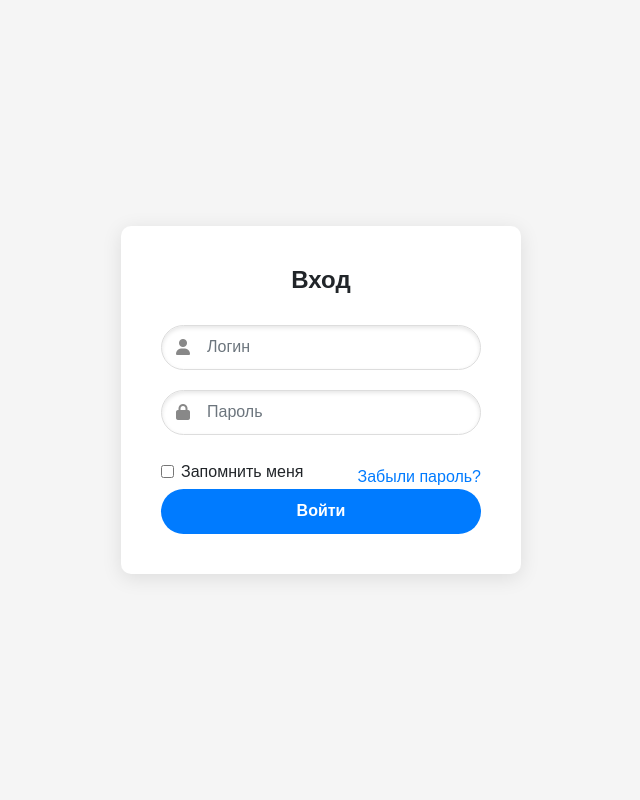
After one commit to ShootkaXd/Squid_controller, a Flask app: template templates/login2.html in a window 1280 px wide. The commit adds this page. Shown: the whole page, without its empty margins (319-959 px from the left). Run offline with Flask 3, Linux system fonts and the light colour scheme; the template is opened without the code that fills it: values that come from a table or form of the project are taken from there, others are empty; some libraries are stand-ins or nearby versions.

Commit message:
add login2

```diff
--- a/templates/index.html
+++ b/templates/index.html
@@ -25,13 +25,13 @@
                     <a class="nav-link" href="#" data-url="/users">Главная</a>
                 </li>
                 <li class="nav-item">
-                    <a class="nav-link" href="#" data-url="/blocked_sites">Заблокированные сайты</a>
+                    <a class="nav-link disabled" href="#" data-url="/blocked_sites">Заблокированные сайты (в разработке)</a>
                 </li>
                 <li class="nav-item">
-                    <a class="nav-link" href="#" data-url="/monitoring">Мониторинг (в разработке)</a>
+                    <a class="nav-link disabled" href="#" data-url="/monitoring">Мониторинг (в разработке)</a>
                 </li>
                 <li class="nav-item">
-                    <a class="nav-link" href="#" data-url="/system">О системе (в разработке)</a>
+                    <a class="nav-link disabled" href="#" data-url="/system">О системе (в разработке)</a>
                 </li>
             </ul>
         </div>
--- /dev/null
+++ b/templates/login2.html
@@ -0,0 +1,131 @@
+<!-- login.html -->
+
+<!DOCTYPE html>
+<html lang="en">
+<head>
+    <meta charset="UTF-8">
+    <meta name="viewport" content="width=device-width, initial-scale=1.0">
+    <title>Login</title>
+    <link rel="stylesheet" href="https://stackpath.bootstrapcdn.com/bootstrap/4.5.2/css/bootstrap.min.css">
+    <link rel="stylesheet" href="https://cdnjs.cloudflare.com/ajax/libs/font-awesome/6.0.0-beta3/css/all.min.css">
+    <style>
+        body {
+            background-color: #f5f5f5;
+            font-family: 'Arial', sans-serif;
+            display: flex;
+            justify-content: center;
+            align-items: center;
+            height: 100vh;
+        }
+
+        .login-container {
+            background-color: white;
+            border-radius: 10px;
+            box-shadow: 0px 4px 20px rgba(0, 0, 0, 0.1);
+            padding: 40px;
+            max-width: 400px;
+            width: 100%;
+        }
+
+        h1 {
+            text-align: center;
+            margin-bottom: 30px;
+            font-size: 24px;
+            font-weight: bold;
+        }
+
+        .form-group input {
+            height: 45px;
+            border-radius: 25px;
+            padding-left: 45px;
+            border: 1px solid #ddd;
+            box-shadow: inset 0 2px 4px rgba(0, 0, 0, 0.1);
+        }
+
+        .form-group i {
+            position: absolute;
+            left: 15px;
+            top: 50%;
+            transform: translateY(-50%);
+            color: #888;
+        }
+
+        .form-group {
+            position: relative;
+            margin-bottom: 20px;
+        }
+
+        .btn-primary {
+            width: 100%;
+            height: 45px;
+            border-radius: 25px;
+            background-color: #007bff;
+            border: none;
+            font-size: 16px;
+            font-weight: bold;
+        }
+
+        .btn-primary:hover {
+            background-color: #0056b3;
+        }
+
+        .forgot-password {
+            text-align: right;
+            display: block;
+            margin-top: 10px;
+            color: #007bff;
+        }
+
+        .forgot-password:hover {
+            text-decoration: underline;
+        }
+
+        .remember-me {
+            display: flex;
+            align-items: center;
+            justify-content: space-between;
+        }
+    </style>
+</head>
+<body>
+
+    <div class="login-container">
+        <h1>Вход</h1>
+        {% with messages = get_flashed_messages() %}
+            {% if messages %}
+                <div class="alert alert-danger" role="alert">
+                    <ul class="mb-0">
+                        {% for message in messages %}
+                            <li>{{ message }}</li>
+                        {% endfor %}
+                    </ul>
+                </div>
+            {% endif %}
+        {% endwith %}
+        <form method="post" action="/">
+            {{ form.hidden_tag() }}
+
+            <div class="form-group">
+                <i class="fas fa-user"></i>
+                {{ form.user_id(placeholder="Логин", class="form-control", pattern="^[^\\s]+$") }}
+            </div>
+
+            <div class="form-group">
+                <i class="fas fa-lock"></i>
+                {{ form.password(placeholder="Пароль", class="form-control", pattern="^[^\\s]+$") }}
+            </div>
+
+            <div class="remember-me">
+                <div class="form-check">
+                    <input type="checkbox" class="form-check-input" id="rememberMe" name="remember">
+                    <label class="form-check-label" for="rememberMe">Запомнить меня</label>
+                </div>
+                <a href="#" class="forgot-password">Забыли пароль?</a>
+            </div>
+
+            <button type="submit" class="btn btn-primary">Войти</button>
+        </form>
+    </div>
+
+</body>
+</html>
```
Also changed, not shown: templates/login.html (line endings or trailing spaces).
